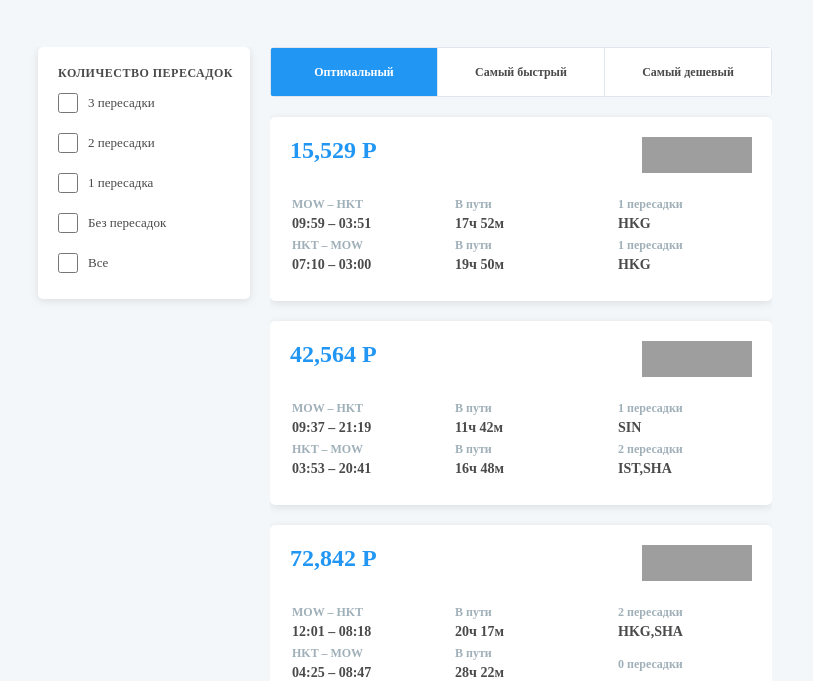
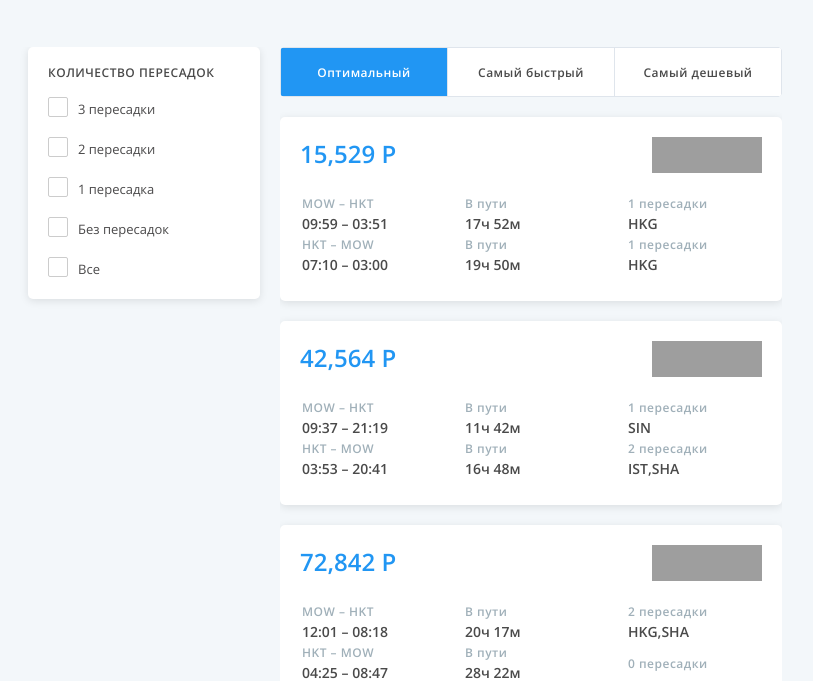
Before and after one commit to NineBots/aviasales_test, a website: page index.html in a window 1280 px wide. Shown: the part 121-802 px from the top of the page, without its empty margins (235-1048 px from the left). Drawn offline with Linux system fonts and the light colour scheme; grey boxes are pictures that could not be loaded.

Commit message:
made checkboxes

```diff
--- a/css/main.css
+++ b/css/main.css
@@ -17,7 +17,7 @@
   src: url("../fonts/open-sans-v40-cyrillic_latin-600.woff2") format("woff2"); /* Chrome 36+, Opera 23+, Firefox 39+, Safari 12+, iOS 10+ */
 }
 
-.left-column{
+.left-column {
   display: flex;
   flex-wrap: wrap;
   justify-content: start;
@@ -29,7 +29,8 @@
 
 body {
   font-size: 14px;
-  font-style: "Open Sans";
+  font-family: "Open Sans";
+  letter-spacing: 0;
   background: #f3f7fa;
 }
 
@@ -99,22 +100,33 @@ html {
 }
 
 .checkbox {
+  display: none;
+}
+
+.checkbox + label::before {
   display: inline-block;
   min-width: 20px;
   min-height: 20px;
-  margin: 0;
+  margin-left: 20px;
   background-color: #fff;
-  border: 2px solid #ccc;
-  border-radius: 5px;
+  background-image: none;
+  border: 1px solid #ccc;
+  border-radius: 2px;
   cursor: pointer;
-  transition: background-color 0.2s;
+  content: "";
 }
 
-.checkbox input:checked {
-  background-color: #007bff;
+.checkbox.checked + label::before {
+  background-color: #f1fcff;
+  background-image: url("/src/images/checked_checkbox.png");
+  background-repeat: no-repeat;
+  background-position: center;
+  border: 1px solid #2196f3;
 }
 
 .filter-ul {
+  margin-top: 10px;
+  margin-bottom: 0;
   list-style-type: none;
   padding-inline-start: 0;
 }
@@ -139,6 +151,7 @@ th {
   font-weight: 600;
   font-size: 12px;
   line-height: 20px;
+  letter-spacing: 0.5px;
   text-align: center;
   text-transform: uppercase;
 }
@@ -164,6 +177,7 @@ th {
   font-weight: 600;
   font-size: 12px;
   line-height: 18px;
+  letter-spacing: 0.5px;
   text-align: left;
 }
 
@@ -213,6 +227,7 @@ th {
   color: #4a4a4a;
   font-weight: 600;
   font-size: 12px;
+  letter-spacing: 0.5px;
 }
 
 .sort-td {
@@ -248,7 +263,6 @@ th {
   max-height: 252px;
   margin-bottom: 20px;
   padding-top: 20px;
-  padding-left: 20px;
   overflow: hidden;
   background: #fff;
   border-radius: 5px;
@@ -258,14 +272,19 @@ th {
 .filter-row {
   display: flex;
   flex-wrap: wrap;
+  align-items: center;
   max-width: 232px;
-  max-height: 20px;
-  margin-bottom: 20px;
+  height: 40px;
   color: #4a494a;
   font-weight: 400;
   font-size: 13px;
   line-height: 20px;
   text-align: start;
+  background-color: none;
+}
+
+.filter-row.active {
+  background-color: #f1fcff;
 }
 
 .filter-txt {
@@ -288,10 +307,11 @@ th {
   display: flex;
   align-items: flex-end;
   width: 192px;
+  margin-right: 20px;
+  margin-left: 20px;
   color: #4a4a4a;
   font-weight: 600;
   font-size: 12px;
-  font-style: normal;
   line-height: 12px;
   letter-spacing: 0.5px;
   text-align: left;
--- a/index.html
+++ b/index.html
@@ -18,31 +18,36 @@
                     <span class="parametr-name">Количество пересадок</span>
                     <ul class="filter-ul">
                         <li class="filter-row">
-                            <input type="checkbox" class = "checkbox" value="3">
+                            <input type="checkbox" id="chechbox_3" class = "checkbox" value="3">
+                            <label for="chechbox_3"></label>
                             <div class="filter-txt-container">
                                 <span class="filter-txt">3 пересадки</span>
                             </div>
                         </li>
                         <li class="filter-row">
-                            <input type="checkbox" class = "checkbox" value="2">
+                            <input type="checkbox" id="chechbox_2" class = "checkbox" value="2">
+                            <label for="chechbox_2"></label>
                             <div class="filter-txt-container">
                                 <span class="filter-txt">2 пересадки</span>
                             </div>
                         </li>
                         <li class="filter-row">
-                            <input type="checkbox" class = "checkbox" value="1">
+                            <input type="checkbox" id="chechbox_1" class = "checkbox" value="1">
+                            <label for="chechbox_1"></label>
                             <div class="filter-txt-container">
                                 <span class="filter-txt">1 пересадка</span>
                             </div>
                         </li>
                         <li class="filter-row">
-                            <input type="checkbox" class = "checkbox" value="0">
+                            <input type="checkbox"  id="chechbox_0" class = "checkbox" value="0">
+                            <label for="chechbox_0"></label>
                             <div class="filter-txt-container">
                                 <span class="filter-txt">Без пересадок</span>
                             </div>
                         </li>
                         <li class="filter-row">
                             <input type="checkbox" id="checkbox_all" class = "checkbox" value="-1">
+                            <label for="checkbox_all"></label>
                             <div class="filter-txt-container">
                                 <span class="filter-txt">Все</span>
                             </div>
--- a/js/main.js
+++ b/js/main.js
@@ -30,6 +30,14 @@ var sort_value = "Оптимальный";
     checkboxes.forEach(checkbox => {
       checkbox.addEventListener('change', () => {
         filter_values = [];
+        if(checkbox.checked){
+          checkbox.classList.add("checked");
+          checkbox.closest("li").classList.add("active")
+        }
+        else{
+          checkbox.classList.remove("checked");
+          checkbox.closest("li").classList.remove("active")
+        }
         //получаем все нажатые чекбоксы
         const active_checkboxes = document.querySelectorAll(".checkbox:checked");
         //добавляем их к массиву с фильтрами
```
Also changed, not shown: src/images/checked_checkbox.png (added).
